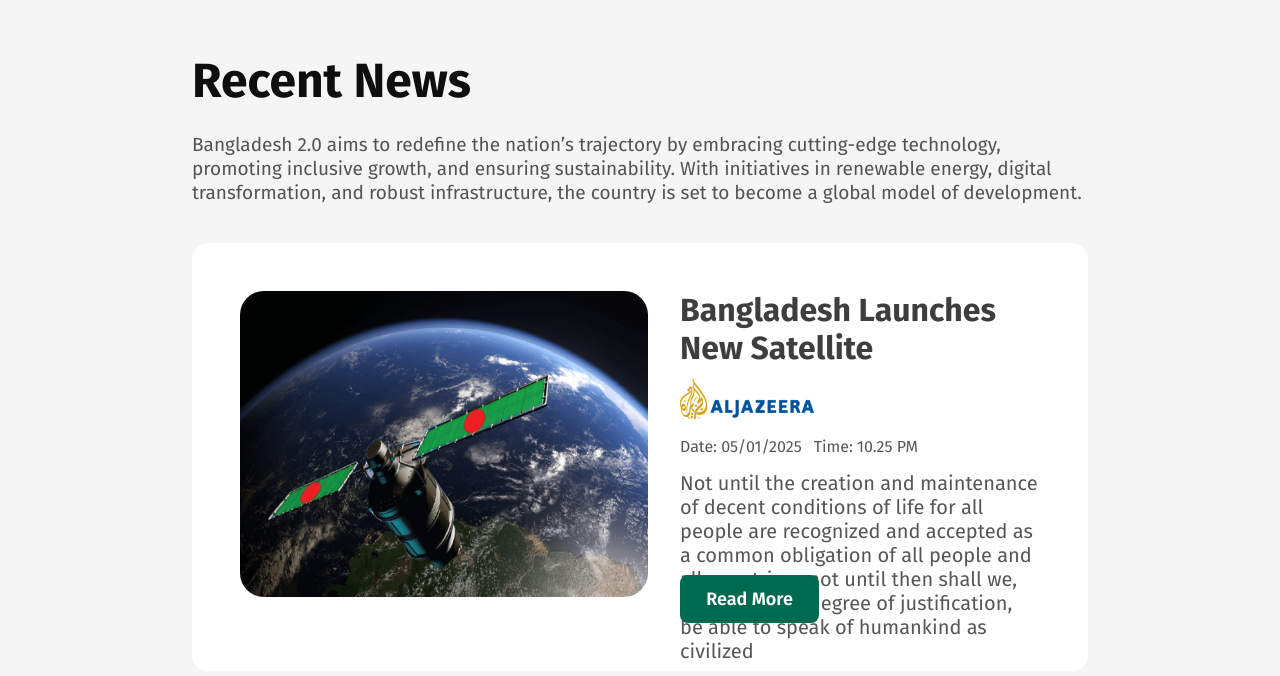
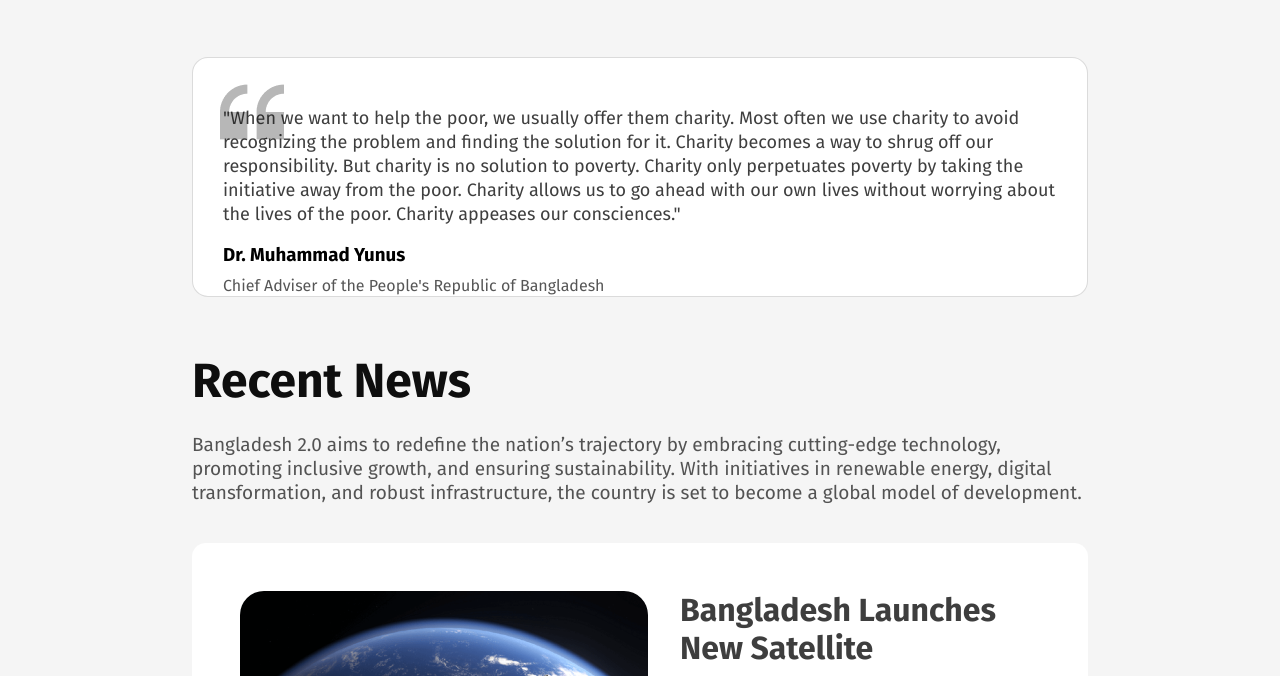
Before and after one commit to shadtanvir/assignment-1, a plain HTML site: page index.html in a window 1280 px wide. Shown: the part 1290-1966 px from the top of the page. Drawn offline with Linux system fonts and the light colour scheme.

Commit message:
added quote section

```diff
--- a/index.html
+++ b/index.html
@@ -57,6 +57,11 @@
           </div>
 
       </div>
+    </section>
+    <section class="quote">
+      <p class="quote-content">"When we want to help the poor, we usually offer them charity. Most often we use charity to avoid recognizing the problem and finding the solution for it. Charity becomes a way to shrug off our responsibility. But charity is no solution to poverty. Charity only perpetuates poverty by taking the initiative away from the poor. Charity allows us to go ahead with our own lives without worrying about the lives of the poor. Charity appeases our consciences."</p>
+      <h3 >Dr. Muhammad Yunus</h3>
+      <p class="section-subtitle q-subtitle">Chief Adviser of the People's Republic of Bangladesh</p>
     </section>
     <section class="recent-news">
         <div class="rn-header">
--- a/styles/style.css
+++ b/styles/style.css
@@ -180,11 +180,47 @@ section {
   background: rgb(255, 194, 57);
 }
 
+/* Quote style */
+.quote {
+  padding: 48px 30px;
+  background-image: url("../assets/quote-bg.png");
+  background-repeat: no-repeat;
+  background-position: 27px 22px;
+  box-sizing: border-box;
+  border: 1px solid rgba(14, 14, 14, 0.15);
+  border-radius: 16px;
+  height: 240px;
+  background-color: rgb(255, 255, 255);
+}
+.quote-content {
+  color: rgba(14, 14, 14, 0.8);
+  font-family: Fira Sans;
+  font-size: 18px;
+  font-weight: 400;
+  line-height: 24px;
+  letter-spacing: 0%;
+  text-align: left;
+  margin-bottom: 18px;
+}
+
+.quote h2 {
+  color: rgba(14, 14, 14, 0.8);
+  font-family: Fira Sans;
+  font-size: 22px;
+  font-weight: 600;
+  line-height: 24px;
+  letter-spacing: 0%;
+  text-align: left;
+}
+.q-subtitle {
+  font-size: 16px;
+  margin-top: 8px;
+}
 /* Recent news style */
 .rn-content {
   box-sizing: border-box;
   border: none;
-  border-radius: 16px;
+  border-radius: 14px;
   background: rgb(255, 255, 255);
   padding: 48px;
   display: flex;
@@ -272,7 +308,7 @@ section {
   text-align: center;
 }
 .dt-amount:hover {
-  background-color: #006aff;
+  background-color: hsl(151, 89%, 65%);
 }
 .dt-amount200 {
   background: rgb(198, 228, 214);
```
